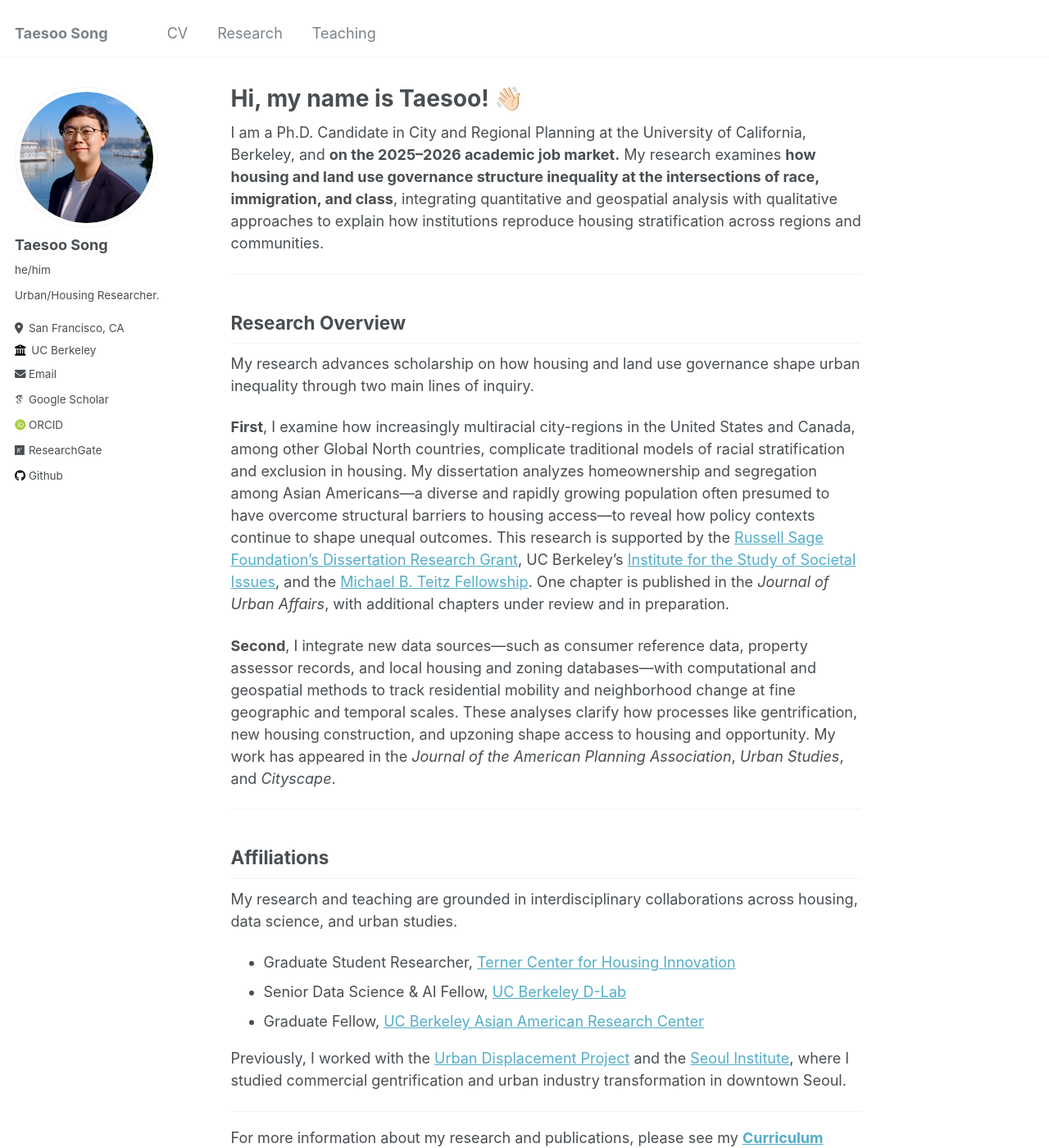
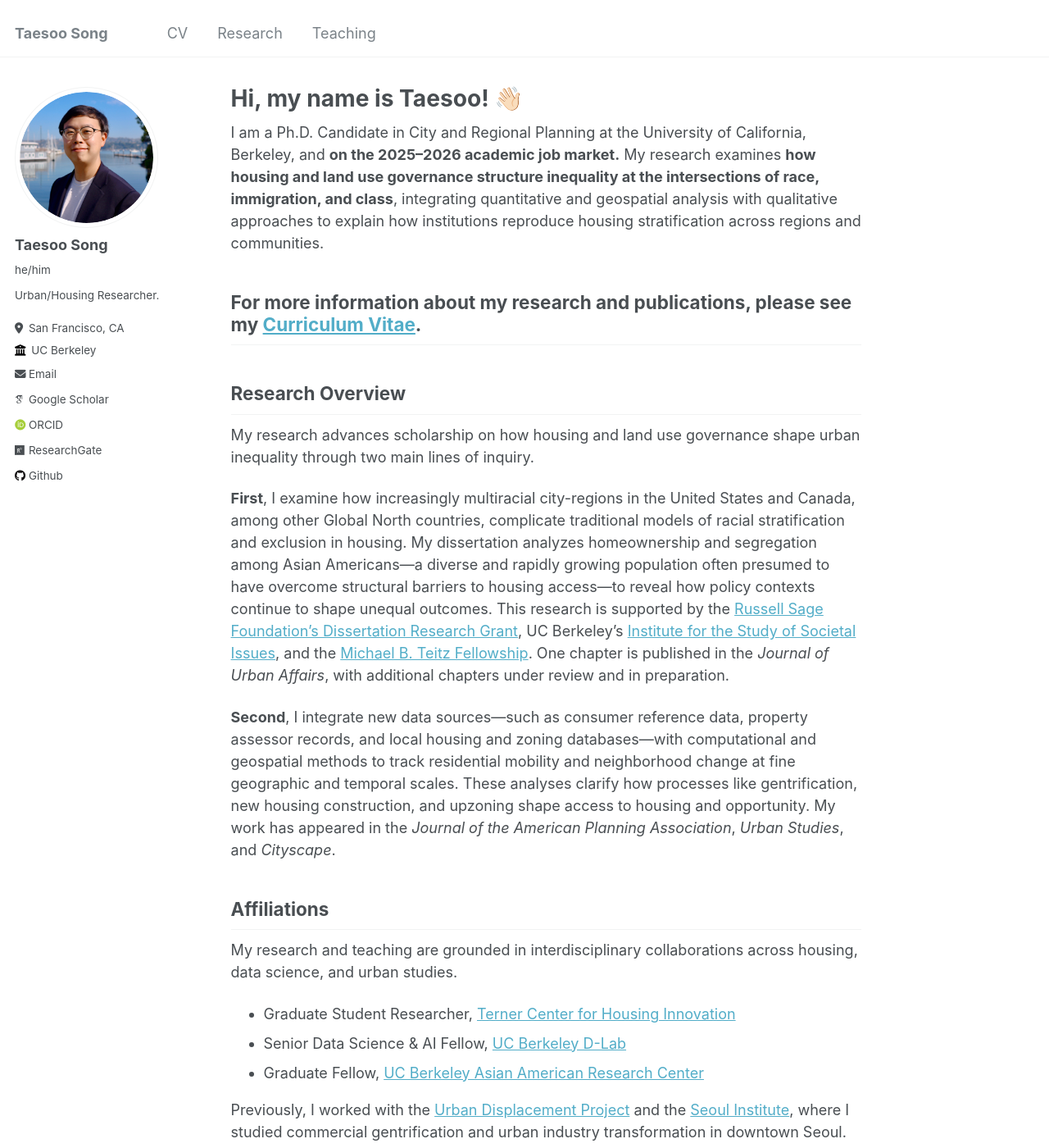
Before and after one commit to taesoosong/taesoosong.github.io, a Jekyll site: the page built from _pages/about.md, in a window 1280 px wide and 1400 px high. Shown: the whole window at 82% size. Built offline with Jekyll 4.4.1, drawn with Linux system fonts in a browser that asks for light colours; some web fonts are replaced; part of the change alters nothing that is shown.

Commit message:
Update about.md

```diff
--- a/_pages/about.md
+++ b/_pages/about.md
@@ -10,17 +10,16 @@ redirect_from:
 
 I am a Ph.D. Candidate in City and Regional Planning at the University of California, Berkeley, and **on the 2025–2026 academic job market.** My research examines **how housing and land use governance structure inequality at the intersections of race, immigration, and class**, integrating quantitative and geospatial analysis with qualitative approaches to explain how institutions reproduce housing stratification across regions and communities.
 
+For more information about my research and publications, please see my [**Curriculum Vitae**](https://taesoosong.github.io/academic_cv/CV_SONG_Taesoo.pdf).
 ---
 
 ## Research Overview
 
 My research advances scholarship on how housing and land use governance shape urban inequality through two main lines of inquiry.
 
-**First**, I examine how increasingly multiracial city-regions in the United States and Canada, among other Global North countries, complicate traditional models of racial stratification and exclusion in housing. My dissertation analyzes homeownership and segregation among Asian Americans—a diverse and rapidly growing population often presumed to have overcome structural barriers to housing access—to reveal how policy contexts continue to shape unequal outcomes. This research is supported by the [Russell Sage Foundation’s Dissertation Research Grant](https://www.russellsage.org/research/funding/dissertation-research-grants), UC Berkeley’s [Institute for the Study of Societal Issues](https://issi.berkeley.edu/), and the [Michael B. Teitz Fellowship](https://ced.berkeley.edu/awards/michael-b-teitz-fellowship). One chapter is published in the _Journal of Urban Affairs_, with additional chapters under review and in preparation.
+**First**, I examine how increasingly multiracial city-regions in the United States and Canada, among other Global North countries, complicate traditional models of racial stratification and exclusion in housing. My dissertation analyzes homeownership and segregation among Asian Americans—a diverse and rapidly growing population often presumed to have overcome structural barriers to housing access—to reveal how policy contexts continue to shape unequal outcomes. This research is supported by the [Russell Sage Foundation’s Dissertation Research Grant](https://www.russellsage.org/research/grants/how-does-housing-supply-impact-asian-american-segregation), UC Berkeley’s [Institute for the Study of Societal Issues](https://issi.berkeley.edu/), and the [Michael B. Teitz Fellowship](https://ced.berkeley.edu/awards/michael-b-teitz-fellowship). One chapter is published in the _Journal of Urban Affairs_, with additional chapters under review and in preparation.
 
 **Second**, I integrate new data sources—such as consumer reference data, property assessor records, and local housing and zoning databases—with computational and geospatial methods to track residential mobility and neighborhood change at fine geographic and temporal scales. These analyses clarify how processes like gentrification, new housing construction, and upzoning shape access to housing and opportunity. My work has appeared in the _Journal of the American Planning Association_, _Urban Studies_, and _Cityscape_.
-
----
 
 ## Affiliations
 
@@ -31,7 +30,3 @@ My research and teaching are grounded in interdisciplinary collaborations across
 - Graduate Fellow, [UC Berkeley Asian American Research Center](https://issi.berkeley.edu/aarc)
 
 Previously, I worked with the [Urban Displacement Project](https://www.urbandisplacement.org/) and the [Seoul Institute](https://global.si.re.kr/), where I studied commercial gentrification and urban industry transformation in downtown Seoul.
-
----
-
-For more information about my research and publications, please see my [**Curriculum Vitae**](https://taesoosong.github.io/academic_cv/CV_SONG_Taesoo.pdf).
```
